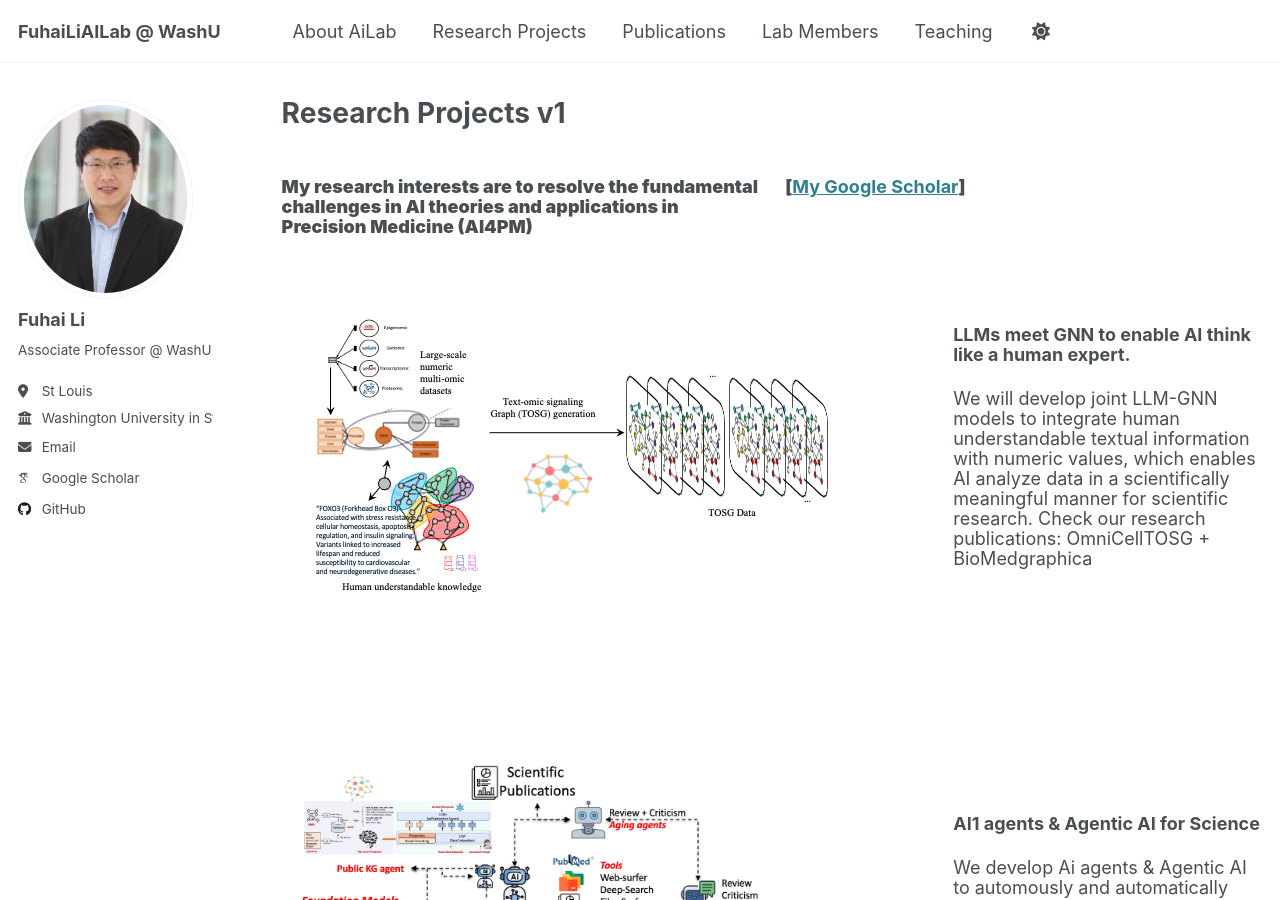
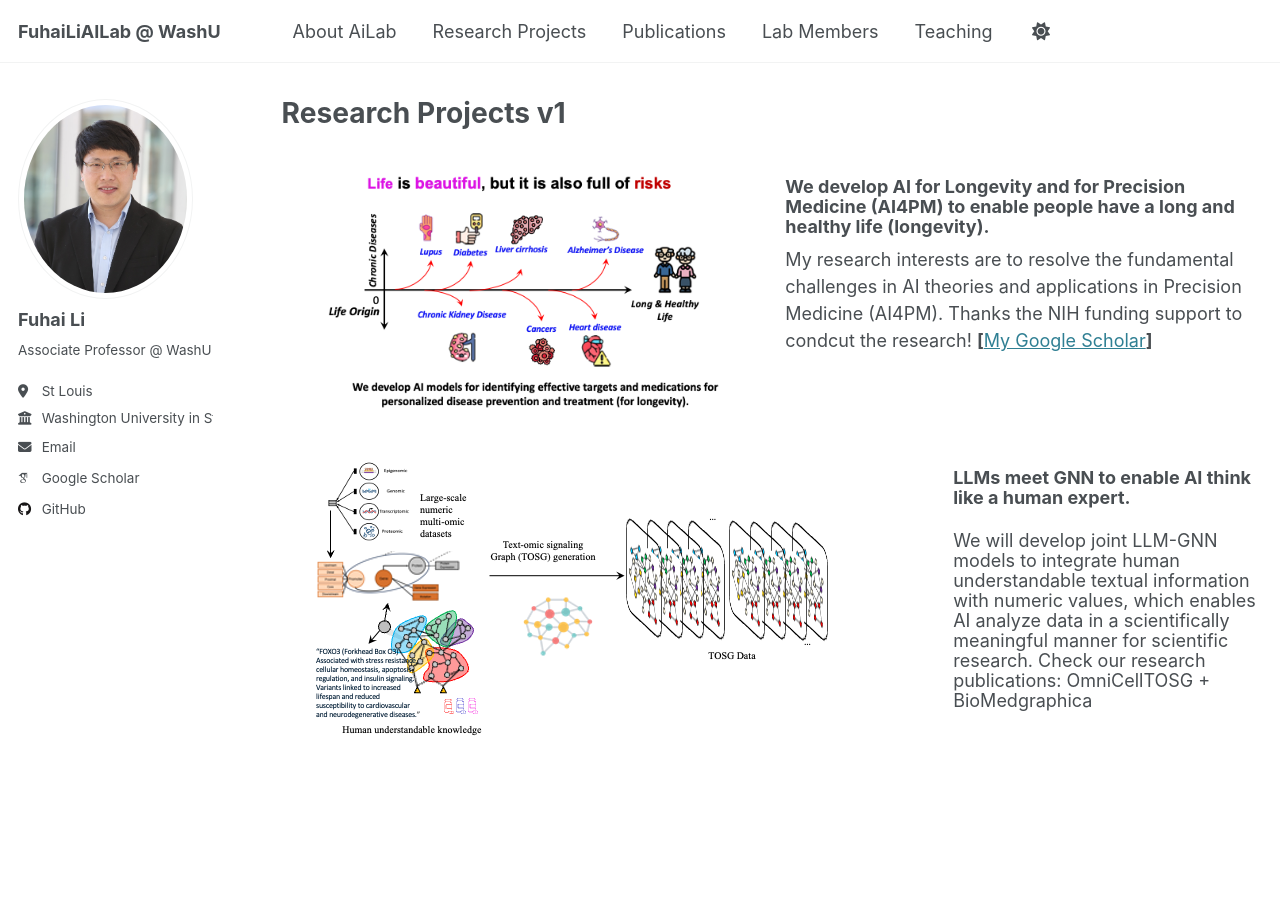
Before and after one commit to FuhaiLiAiLab/FuhaiLiAILab.github.io, a Jekyll site: the page built from _pages/LiLabResearch1.html, in a window 1280 px wide and 900 px high. Built offline with Jekyll 4.4.1, drawn with Linux system fonts in a browser that asks for light colours; some web fonts are replaced.

Commit message:
Update LiLabResearch1.html

```diff
--- a/_pages/LiLabResearch1.html
+++ b/_pages/LiLabResearch1.html
@@ -7,25 +7,15 @@ author_profile: true
 <div class="col-lg-12">
   <div class="row">
     <div class="col-md-6">
-       <h3 style="line-height:20px"> <strong> My research interests are to resolve the fundamental challenges in AI theories and applications in Precision Medicine (AI4PM) </strong> </h3>
+      <a>
+        <img src="/images/FigPublication/Longevity1.png" alt="" style="width:auto; max-width:100%; padding-top:15px">
+      </a>
     </div>
     <div class="col-md-6">
-      <h3 style="line-height:20px"><strong>[</strong><a href="https://scholar.google.com/citations?hl=en&user=rVZfU9sAAAAJ&view_op=list_works&sortby=pubdate" target="_blank">My Google Scholar</a><strong>] </strong> </h3>
+      <h3 style="line-height:20px"> We develop AI for Longevity and for Precision Medicine (AI4PM) to enable people have a long and healthy life (longevity). </h3>
+        My research interests are to resolve the fundamental challenges in AI theories and applications in Precision Medicine (AI4PM). Thanks the NIH funding support to condcut the research!
+        <strong>[</strong><a href="https://scholar.google.com/citations?hl=en&user=rVZfU9sAAAAJ&view_op=list_works&sortby=pubdate" target="_blank">My Google Scholar</a><strong>] </strong>
     </div>
-  </div>
-</div>
-
-<!-- This is a space row -->
-<div class="col-lg-12">
-  <div class="row">
-    <div class="col-md-6">
-       <h3 style="line-height:20px"> </h3>
-    </div>
-
-    <div class="col-md-6">
-       <h3 style="line-height:20px"> </h3>
-    </div>
-
   </div>
 </div>
 
```
